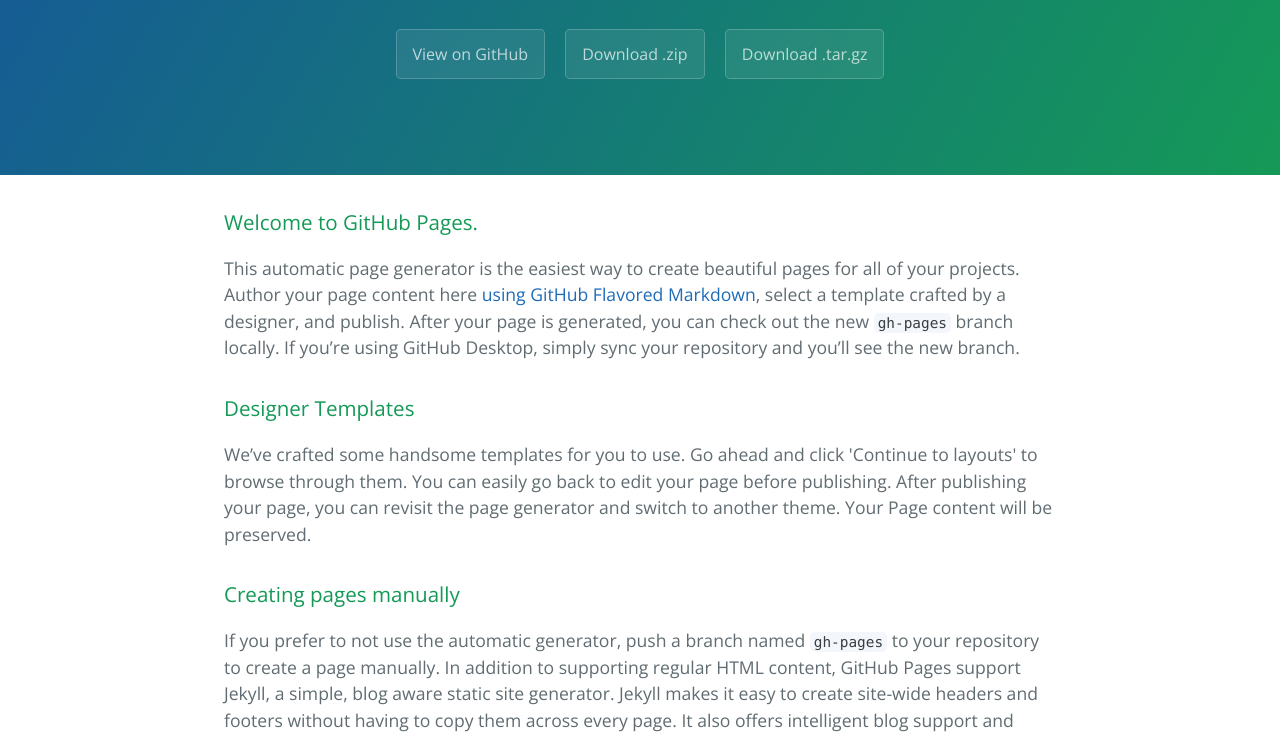
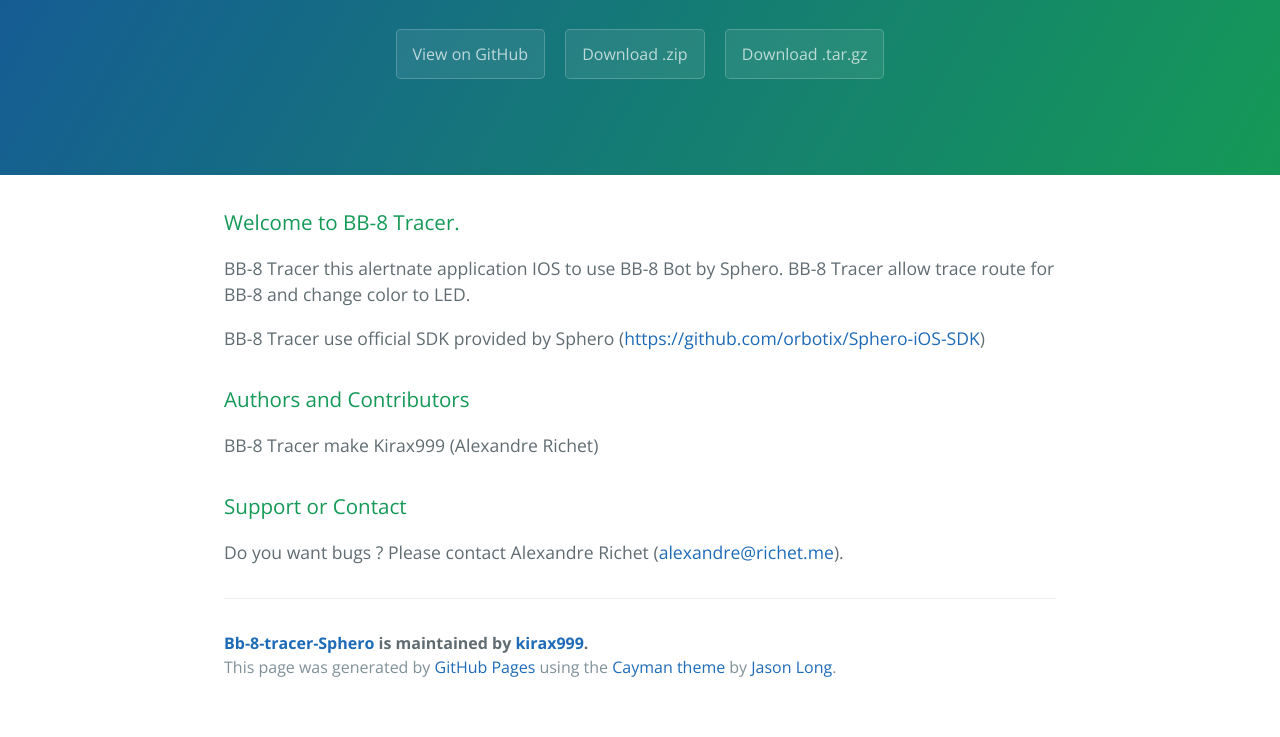
Before and after one commit to kirax999/BB-8-Tracer, a plain HTML site: page index.html in a window 1280 px wide. Shown: the part 208-945 px from the top of the page. After the commit the page ends 919 px from the top, so only its background shows below. Drawn offline with nearby package versions, Linux system fonts and the light colour scheme.

```diff
--- a/index.html
+++ b/index.html
@@ -20,29 +20,24 @@
 
     <section class="main-content">
       <h3>
-<a id="welcome-to-github-pages" class="anchor" href="#welcome-to-github-pages" aria-hidden="true"><span class="octicon octicon-link"></span></a>Welcome to GitHub Pages.</h3>
+<a id="welcome-to-bb-8-tracer" class="anchor" href="#welcome-to-bb-8-tracer" aria-hidden="true"><span class="octicon octicon-link"></span></a>Welcome to BB-8 Tracer.</h3>
 
-<p>This automatic page generator is the easiest way to create beautiful pages for all of your projects. Author your page content here <a href="https://guides.github.com/features/mastering-markdown/">using GitHub Flavored Markdown</a>, select a template crafted by a designer, and publish. After your page is generated, you can check out the new <code>gh-pages</code> branch locally. If you’re using GitHub Desktop, simply sync your repository and you’ll see the new branch.</p>
+<p>BB-8 Tracer this alertnate application IOS to use BB-8 Bot by Sphero.
+BB-8 Tracer allow trace route for BB-8 and change color to LED.</p>
 
-<h3>
-<a id="designer-templates" class="anchor" href="#designer-templates" aria-hidden="true"><span class="octicon octicon-link"></span></a>Designer Templates</h3>
+<p>BB-8 Tracer use official SDK provided by Sphero (<a href="https://github.com/orbotix/Sphero-iOS-SDK">https://github.com/orbotix/Sphero-iOS-SDK</a>)</p>
 
-<p>We’ve crafted some handsome templates for you to use. Go ahead and click 'Continue to layouts' to browse through them. You can easily go back to edit your page before publishing. After publishing your page, you can revisit the page generator and switch to another theme. Your Page content will be preserved.</p>
 
-<h3>
-<a id="creating-pages-manually" class="anchor" href="#creating-pages-manually" aria-hidden="true"><span class="octicon octicon-link"></span></a>Creating pages manually</h3>
-
-<p>If you prefer to not use the automatic generator, push a branch named <code>gh-pages</code> to your repository to create a page manually. In addition to supporting regular HTML content, GitHub Pages support Jekyll, a simple, blog aware static site generator. Jekyll makes it easy to create site-wide headers and footers without having to copy them across every page. It also offers intelligent blog support and other advanced templating features.</p>
 
 <h3>
 <a id="authors-and-contributors" class="anchor" href="#authors-and-contributors" aria-hidden="true"><span class="octicon octicon-link"></span></a>Authors and Contributors</h3>
 
-<p>You can <a href="https://github.com/blog/821" class="user-mention">@mention</a> a GitHub username to generate a link to their profile. The resulting <code>&lt;a&gt;</code> element will link to the contributor’s GitHub Profile. For example: In 2007, Chris Wanstrath (<a href="https://github.com/defunkt" class="user-mention">@defunkt</a>), PJ Hyett (<a href="https://github.com/pjhyett" class="user-mention">@pjhyett</a>), and Tom Preston-Werner (<a href="https://github.com/mojombo" class="user-mention">@mojombo</a>) founded GitHub.</p>
+<p>BB-8 Tracer make Kirax999 (Alexandre Richet)</p>
 
 <h3>
 <a id="support-or-contact" class="anchor" href="#support-or-contact" aria-hidden="true"><span class="octicon octicon-link"></span></a>Support or Contact</h3>
 
-<p>Having trouble with Pages? Check out our <a href="https://help.github.com/pages">documentation</a> or <a href="https://github.com/contact">contact support</a> and we’ll help you sort it out.</p>
+<p>Do you want bugs ? Please contact Alexandre Richet (<a href="mailto:alexandre@richet.me">alexandre@richet.me</a>).</p>
 
       <footer class="site-footer">
         <span class="site-footer-owner"><a href="https://github.com/kirax999/BB-8-Tracer">Bb-8-tracer-Sphero</a> is maintained by <a href="https://github.com/kirax999">kirax999</a>.</span>
```
Also changed, not shown: params.json (+1 -1 lines).
